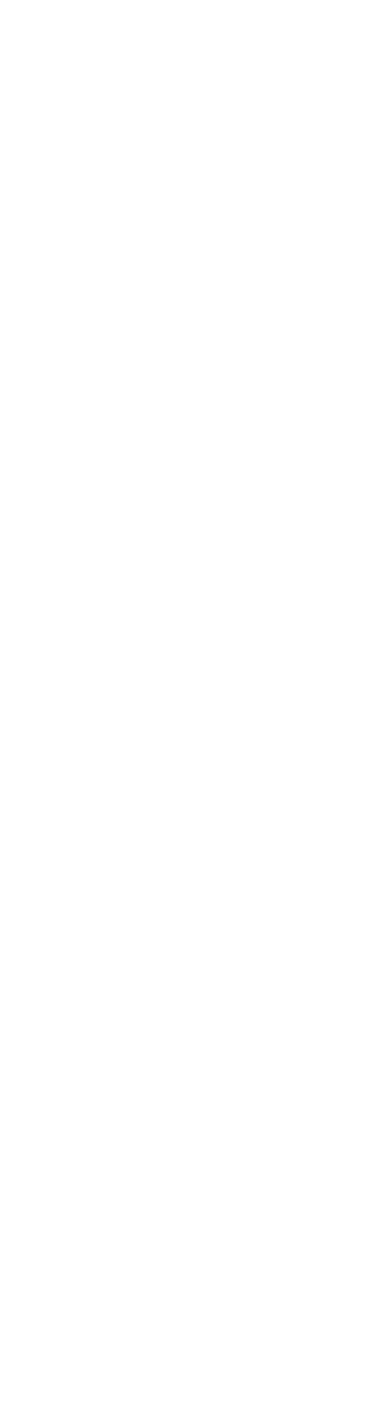
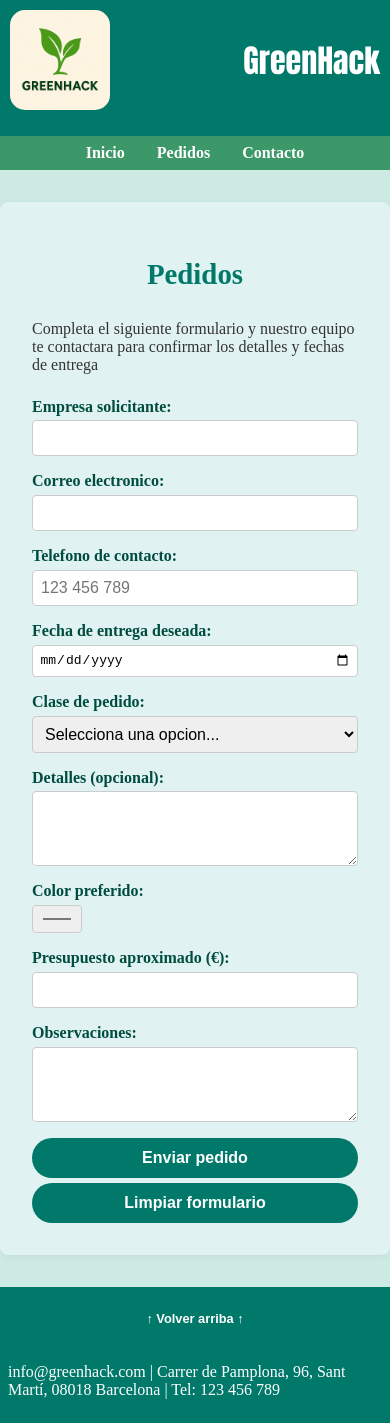
Before and after one commit to Satcar/parcial-html, a plain HTML site: page pedidos.html in a window 390 px wide. Before the commit the page ends 844 px from the top, so only its background shows below. Drawn offline with Linux system fonts and the light colour scheme.

Commit message:
lab finished

```diff
--- a/pedidos.html
+++ b/pedidos.html
@@ -0,0 +1,95 @@
+<!DOCTYPE html>
+<html lang="es">
+<head>
+  <meta charset="UTF-8">
+  <meta name="viewport" content="width=device-width, initial-scale=1.0">
+  <title>Pedidos</title>
+  <link rel="stylesheet" href="styles/style.css">
+</head>
+<body id="arriba">
+  <header>
+    <div class="headerBox">
+      <img id="logo" src="img/logo.png" alt="Logo GreenHack" />
+      <h1>GreenHack</h1>
+    </div>
+    <nav>
+      <ul class="nav-links">
+        <li><a href="index.html">Inicio</a></li>
+        <li><a href="pedidos.html">Pedidos</a></li>
+        <li><a href="contacto.html">Contacto</a></li>
+      </ul>
+    </nav>
+  </header>
+
+  <main>
+    <section id="pedidos">
+      <h2>Pedidos</h2>
+      <p>Completa el siguiente formulario y nuestro equipo te contactara para confirmar los detalles y fechas de entrega</p>
+      <form action="submit.html" method="get" class="formulario-contacto">
+
+        <div class="form-row">
+          <label for="empresa">Empresa solicitante:</label>
+          <input type="text" id="empresa" name="empresa" required>
+        </div>
+
+        <div class="form-row">
+          <label for="email">Correo electronico:</label>
+          <input type="email" id="email" name="email" required>
+        </div>
+
+        <div class="form-row">
+          <label for="telefono">Telefono de contacto:</label>
+          <input type="tel" id="telefono" name="telefono" placeholder="123 456 789">
+        </div>
+
+        <div class="form-row">
+          <label for="fecha">Fecha de entrega deseada:</label>
+          <input type="date" id="fecha" name="fecha">
+        </div>
+
+        <div class="form-row">
+          <label for="pedido">Clase de pedido:</label>
+          <select id="pedido" name="pedido" required>
+            <option value="">Selecciona una opcion...</option>
+            <option value="jardin-eventos">Jardin para eventos</option>
+            <option value="entrada-floral">Entrada floral</option>
+            <option value="decoracion-privada">Decoracion floral privada</option>
+            <option value="otros">Otros...</option>
+          </select>
+        </div>
+
+        <div class="form-row">
+          <label for="detalles">Detalles (opcional):</label>
+          <textarea id="detalles" name="detalles" rows="4"></textarea>
+        </div>
+
+        <div class="form-row">
+          <label for="color">Color preferido:</label>
+          <input type="color" id="color" name="color" value="#00796B">
+        </div>
+
+        <div class="form-row">
+          <label for="presupuesto">Presupuesto aproximado (€):</label>
+          <input type="number" id="presupuesto" name="presupuesto" min="50" step="25" required>
+        </div>
+
+        <div class="form-row">
+          <label for="observaciones">Observaciones:</label>
+          <textarea id="observaciones" name="observaciones" rows="4"></textarea>
+        </div>
+
+        <div class="form-row">
+          <button type="submit">Enviar pedido</button>
+          <button type="reset">Limpiar formulario</button>
+        </div>
+
+      </form>
+    </section>
+  </main>
+
+  <footer>
+    <button id="volver-arriba"><a href="#arriba">↑ Volver arriba ↑</a></button>
+    <p>info@greenhack.com | Carrer de Pamplona, 96, Sant Martí, 08018 Barcelona | Tel: 123 456 789</p>
+  </footer>
+</body>
+</html>
--- a/styles/style.css
+++ b/styles/style.css
@@ -1,106 +1,71 @@
-.headerBox {
+/* Header */
+   body {
+    background-color: #CDEAE3;
+    margin: 0;
+  }
+
+  header, footer {
+    background-color: #00796B;
+    color: white;
+  }
+
+  .headerBox {
     font-family: Impact, Haettenschweiler, 'Arial Narrow Bold', sans-serif;
     display: flex;
     align-items: center;
     justify-content: space-between;
     padding: 10px;
   }
-#logo {
-    max-width: 50px;
-}
 
-#proyectos {
-    padding: 2em;
+  #logo {
+    border-radius: 15%;
+    max-width: 100px;
   }
 
-  .card {
-    display: flex;
-    align-items: center;
-    background-color: #E0F2F1;
-    margin-bottom: 1.5em;
-    border-radius: 8px;
-    overflow: hidden;
-    box-shadow: 0 2px 8px rgba(0,0,0,0.1);
-  }
-
-  .card img {
-    width: 200px;
-    height: auto;
-    object-fit: cover;
-  }
-
-  .card div {
-    padding: 1em;
-    font-size: 1.1em;
-    color: #004D40;
-  }
-
-  @media (max-width: 768px) {
-    .card {
-      flex-direction: column;
-      text-align: center;
-    }
-
-    .card img {
-      width: 100%;
-    }
-  }
-  body {
-    background-color: #CDEAE3;
-  }
-
-
-  header, footer {
-    background-color: #00796B;
-    color: white;
-  }
-
-
+  /* Navegacion */
   .nav-links {
+    background-color: rgb(61, 152, 105);
     list-style: none;
     display: flex;
+    justify-content: center;
     gap: 2em;
-    padding: 0;
-    margin: 0;
+    padding: 0.5em;
   }
 
   .nav-links li a {
     text-decoration: none;
     color: white;
     font-weight: bold;
-    transition: color 0.3s;
   }
 
   .nav-links li a:hover {
     color: #25ffa1;
   }
 
+  /* Index */
   #quienes-somos {
-    background-color: #E0F2F1; /* mismo fondo que las cards, armonioso */
+    background-color: #E0F2F1;
     padding: 2em;
     margin: 2em auto;
     border-radius: 8px;
-    max-width: 900px;
-    box-shadow: 0 2px 8px rgba(0, 0, 0, 0.05);
+    max-width: 768px;
+    box-shadow: 0 2px 8px rgba(0, 0, 0, 0.5);
   }
 
   #quienes-somos h2 {
     color: #00796B;
-    font-size: 1.8em;
+    font-size: 1.5em;
     margin-bottom: 1em;
     text-align: center;
   }
 
   #quienes-somos p {
-    font-size: 1.1em;
-    line-height: 1.6;
-    color: #333;
+    font-size: 1.2em;
+    line-height: 1.8em;
+    color: #362a1e;
     text-align: center;
   }
 
-  #quienes-somos p span.emoji {
-    font-size: 1.3em;
-  }
   #proyectos {
     padding: 2em;
     background-color: #CDEAE3;
@@ -115,3 +80,173 @@
     text-align: center;
     margin-bottom: 1.5em;
   }
+
+  .card {
+    display: flex;
+    align-items: center;
+    background-color: #E0F2F1;
+    margin-bottom: 1.5em;
+    border-radius: 8px;
+    box-shadow: 0 2px 8px rgba(0,0,0,0.1);
+  }
+
+  .card img {
+    width: 200px;
+    height: auto;
+  }
+
+  .card div {
+    padding: 1em;
+    font-size: 1.1em;
+    color: #004D40;
+  }
+
+  .card:hover {
+    transform: scale(1.05);
+    background-color: rgb(191, 255, 191);
+  }
+
+  /* Pedidos y contact */
+  #contacto,
+  #pedidos {
+    background-color: #E0F2F1;
+    padding: 2em;
+    margin: 2em auto;
+    border-radius: 8px;
+    max-width: 768px;
+    box-shadow: 0 2px 8px rgba(0, 0, 0, 0.05);
+    text-align: center;
+  }
+
+  #contacto h2,
+  #pedidos h2 {
+    color: #00796B;
+    font-size: 1.8em;
+    margin-bottom: 1em;
+  }
+
+  #contacto p,
+  #pedidos p {
+    font-size: 1em;
+    color: #333;
+    margin-bottom: 1.5em;
+    text-align: left;
+  }
+
+  /* Formularios */
+  .formulario-contacto {
+    display: flex;
+    flex-direction: column;
+    gap: 1.5em;
+    max-width: 600px;
+    margin: 0 auto;
+  }
+
+  .form-row {
+    display: flex;
+    align-items: center;
+    justify-content: space-between;
+    gap: 1em;
+  }
+
+  .form-row label {
+    flex: 0 0 120px;
+    font-weight: bold;
+    color: #004D40;
+  }
+
+  .form-row input,
+  .form-row select,
+  .form-row textarea {
+    flex: 1;
+    padding: 0.5em;
+    border: 1px solid #ccc;
+    border-radius: 4px;
+    font-size: 1em;
+  }
+
+  .form-row button {
+    background-color: #00796B;
+    color: white;
+    padding: 0.7em 1.4em;
+    border: none;
+    border-radius: 25px;
+    font-size: 1em;
+    font-weight: bold;
+    transition: background-color 0.3s, transform 0.2s;
+  }
+
+  .form-row button:hover {
+    background-color: #00b798;
+    transform: scale(1.05);
+  }
+
+  #escribenos,
+  #volver-arriba {
+    display: inline-block;
+    background-color: transparent;
+    color: #ffffff;
+    padding: 0.6em 1.2em;
+    margin: 0.5em;
+    border: 2px solid #00796B;
+    border-radius: 25px;
+    font-size: 0.8em;
+    font-weight: bold;
+    text-decoration: none;
+    transition: background-color 0.3s, color 0.3s;
+  }
+
+  #escribenos:hover {
+    background-color: #00796B;
+    color: #ffffff;
+  }
+
+
+    /* Footer*/
+
+  footer {
+    padding: 0.5em;
+    font-size: 1em;
+    display: flex;
+    flex-direction: column;
+    align-items: center;
+    gap: 0.3em;
+    margin: 0;
+  }
+
+  footer a {
+    color: inherit;
+    text-decoration: none;
+  }
+
+  #volver-arriba:hover {
+    background-color: #ffffff;
+    color: #00796B;
+  }
+
+  /* Responsive*/
+  @media (max-width: 768px) {
+    .card {
+      flex-direction: column;
+      text-align: center;
+    }
+    .card img {
+      width: 100%;
+    }
+
+    .formulario-contacto {
+      gap: 1em;
+    }
+    .form-row {
+      flex-direction: column;
+      align-items: stretch;
+      gap: 0.3em;
+    }
+    .form-row label {
+      flex: none;
+      text-align: left;
+    }
+    .form-row button {
+      width: 100%;
+    }
+  }
```
Also changed, not shown: contacto.html (+64 -0 lines), index.html (+6 -5 lines), submit.html (added, +37 -0 lines).
